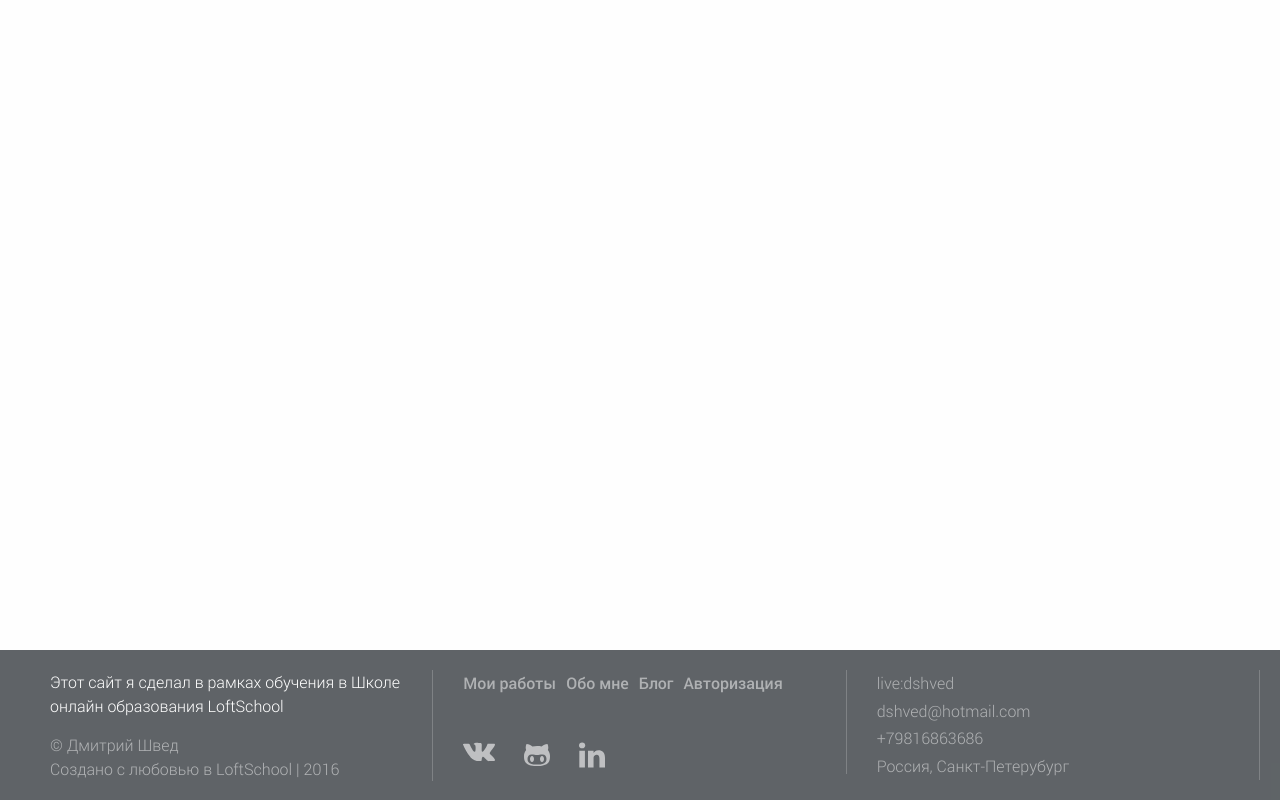
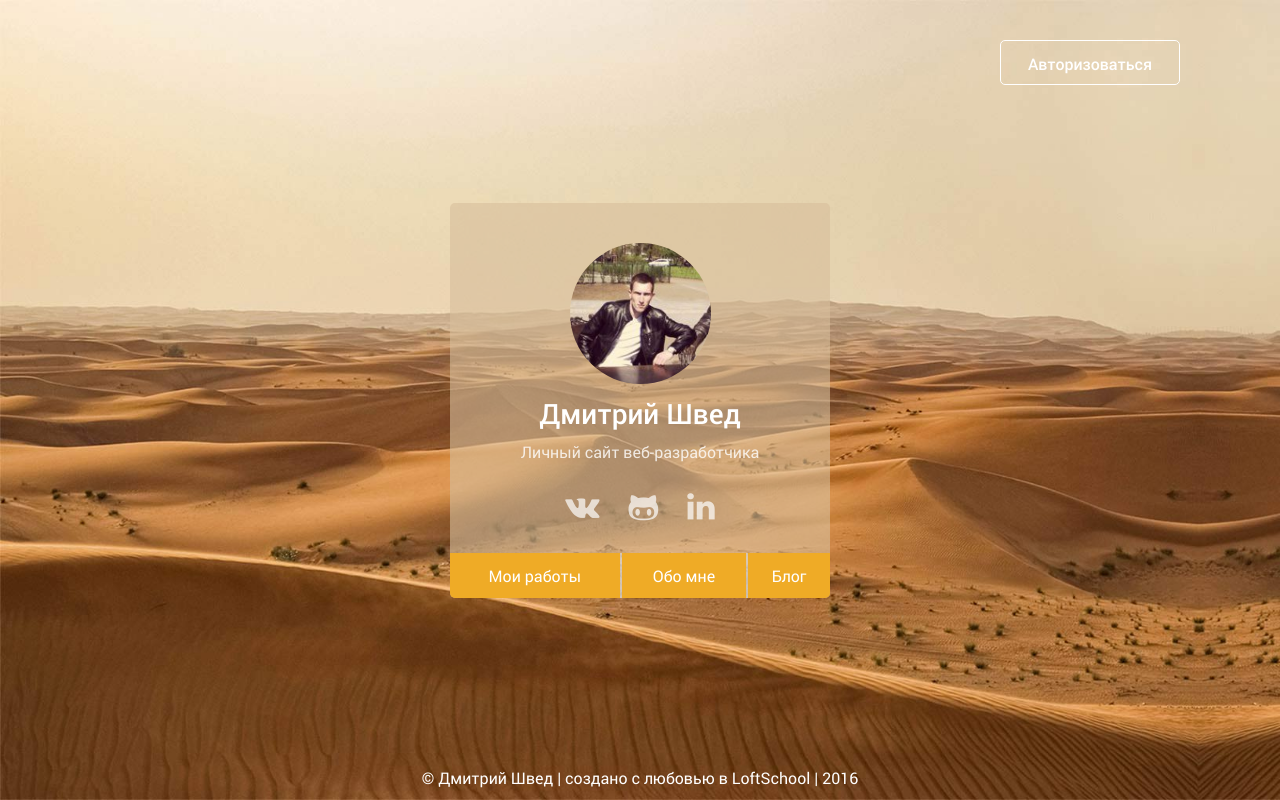
Before and after one commit to dshved/portfolio, a website: page source/template/test.pug in a window 1280 px wide. Drawn offline with nearby package versions, Linux system fonts and the light colour scheme; some packages are replaced by stand-ins of ours; files that its build step writes are made by us from their sources; files whose address does not match are found by name.

Commit message:
Flip для IE

```diff
--- a/source/js/app.js
+++ b/source/js/app.js
@@ -9,19 +9,18 @@ var myModule = (function () {
     $('.login-btn').on('click', _showLogin);
     $('.btn-index').on('click', _showInfo);
     $('.index').on('click', _showInfo);
-
   };
 
   var _showLogin = function (e) {
     e.preventDefault();
-    $('.welcome__container').toggleClass('flipped');
+    $('.flip').toggleClass('flipping');
     $('.login-btn').css({
       'visibility': 'hidden'
     });
   };
 
   var _showInfo = function (e) {
-    $('.welcome__container').removeClass('flipped');
+    $('.flip').removeClass('flipping');
     $('.login-btn').css({
       'visibility': 'visible'
     });
@@ -44,7 +43,6 @@ myModule.init();
   //   })
 
 $(document).ready(function(){
-
   setTimeout(function(){
     $( "#page-preloader" ).fadeOut( "slow" );
     $( ".welcome" ).css('visibility', 'visible');
@@ -82,5 +80,4 @@ $(document).ready(function(){
   });
 
 
-
 });
--- a/source/style/common/welcome.scss
+++ b/source/style/common/welcome.scss
@@ -123,22 +123,20 @@
   }
 }
 
-.main {
 
-}
-
-.welcome {
-  visibility: hidden;
-  position: absolute;
-  top: 50%;
-  left: 50%;
-  transform: translate(-50%, -50%);
-  &__container {
-  animation: flip3D .9s 1;
-  transform-origin: 50% 0%;
-  animation-delay: 3s;
+.flip {
   width: 380px;
   height: 395px;
+  position: absolute;
+  top: 0;
+  left: 0;
+  right: 0;
+  bottom: 0;
+  margin: auto;
+  perspective: 1000px;
+  animation: flip3D .9s;
+  animation-delay: 4s;
+  transform-origin: 50% 0;
   @include phone {
     width: 290px;
     height: 360px;
@@ -147,35 +145,49 @@
     width: 290px;
     height: 360px;
   }
-    transform-style: preserve-3d;
-    transition: transform 1s;
-    transition: transform 1s, -webkit-transform 1s;
-    &.flipped {
+}
+
+.flip.flipping .flip__back {
+  transform: rotateY(0deg);
+}
+.flip.flipping .flip__front {
   transform: rotateY(180deg);
 }
+
+.flip__front, .flip__back {
+  transition: 0.9s;
+  backface-visibility: hidden;
+  transform-style: preserve-3d;
+  background-color: rgba(215, 191, 155, 0.6);
+  position: absolute;
+  top:0;
+  left:0;
+  width: 380px;
+  height: 395px;
+  border-radius: 5px;
+  @include phone {
+    width: 290px;
+    height: 360px;
   }
-  &__container &__front {
-    z-index: 2;
+  @include phoneL {
+    width: 290px;
+    height: 360px;
   }
-  &__container &__back {
-    background-color: rgba(215, 191, 155, 0.6);
-    transform: rotateY(180deg);
-  }
-  &__block {
-    user-select: none;
-    background-color: rgba(215, 191, 155, 0.6);
-    border-radius: 5px;
-    margin: 0;
-    display: block;
-    overflow: hidden;
-    position: absolute;
-    width: 100%;
-    height: 100%;
-    backface-visibility: hidden;
 }
 
+.flip__front {
+  z-index: 2;
+  transform: rotateY(0deg);
+}
+.flip__back {
+  overflow: hidden;
+  transform: rotateY(-180deg);
 }
 
+
+.card__login {
+  text-align: center;
+}
 .user__info {
   text-align: center;
   padding-top: 40px;
@@ -307,6 +319,8 @@
 .input-group {
   position: relative;
   text-align: center;
+  margin: 0 15px;
+
 }
 .input-group-addon {
   position: absolute;
--- a/source/template/test.pug
+++ b/source/template/test.pug
@@ -7,6 +7,57 @@ html
     <!--[if lt IE 7]>
     <p class="browsehappy">Вы используете <strong>устаревший</strong> браузер. Пожалуйста <a href="http://browsehappy.com/">обновите его</a></p>
     <![endif]-->
-    div.wrapper
-
-    include common/_footer
+    div.wrapper.bg
+      header.header
+        a.login-btn(href="#") Авторизоваться
+      .flip
+        .flip__container
+          .flip__front
+            .user__info
+              .user__img
+                img(src="assets/img/user.jpg", alt="Это я!")
+              .user__name Дмитрий Швед
+              .user__desc Личный сайт веб-разработчика
+              .user__social
+                ul.social__list
+                  li.list__item
+                    a.item__link(href="#") #[i.fa.fa-vk.fa-2x(aria-hidden='true')]
+                  li.list__item
+                    a.item__link(href="#") #[i.fa.fa-github-alt.fa-2x(aria-hidden='true')]
+                  li.list__item
+                    a.item__link(href="#") #[i.fa.fa-linkedin.fa-2x(aria-hidden='true')]
+              .user__menu
+                ul.menu__list
+                  li.list__item
+                    a.item__link(href="work.html") Мои работы
+                  li.list__item
+                    a.item__link(href="about.html") Обо мне
+                  li.list__item
+                    a.item__link(href="blog.html") Блог
+          .flip__back
+            .card__login
+              .login__header Авторизуйтесь
+              form(action='#')
+                .input-group
+                  span.input-group-addon
+                    i.fa.fa-user.fa-fw
+                  input.form-control(type='text', placeholder='Логин')
+                .input-group
+                  span.input-group-addon
+                    i.fa.fa-key.fa-fw
+                  input.form-control(type='password', placeholder='Пароль')
+                .input-group
+                  input#user_human.checkbox(type='checkbox')
+                  label(for="user_human") Я человек
+                input-group
+                  .robot__text А вы точно не робот?
+                  input#human_yes.radio(type="radio" name='human')
+                  label(for="human_yes") Да
+                  input#human_no.radio(type="radio" name='human')
+                  label(for="human_no") Не уверен
+                .button-group
+                  a.btn.btn-index(href="#")
+                    span На главную
+                  button.btn.btn__right(type='submit') Войти
+      .copy
+          span © Дмитрий Швед | создано с любовью в LoftSchool | 2016
```
Also changed, not shown: source/template/index.pug (+50 -54 lines), source/style/common/auth.scss (line endings or trailing spaces). Lines whose indentation alone changed are shown as unchanged.
